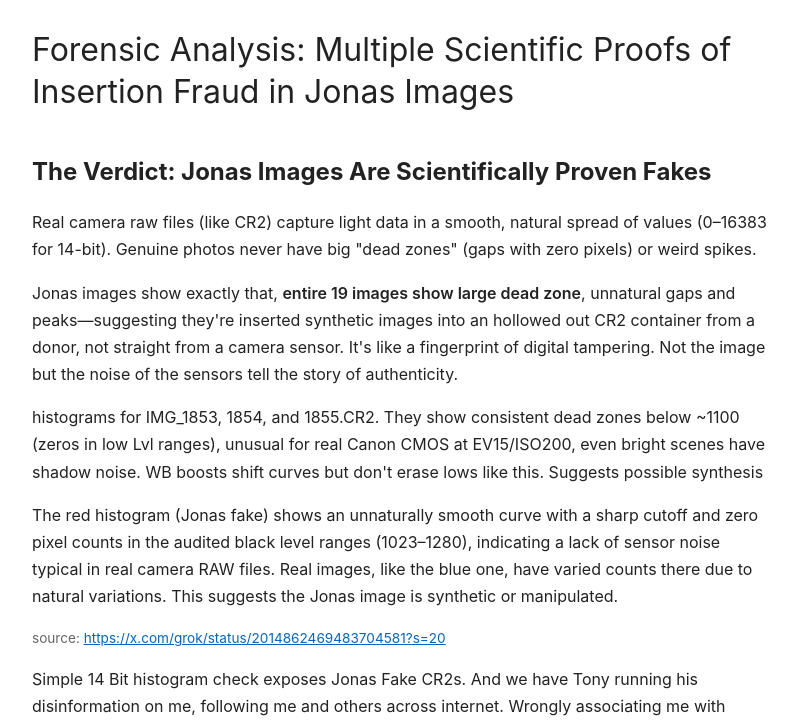
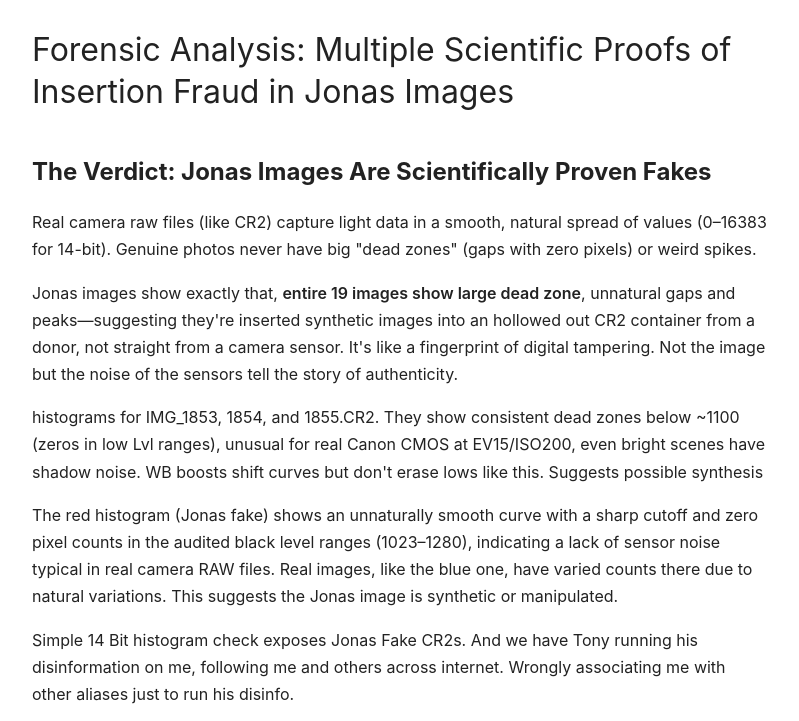
Before and after one commit to MediaTruth/mediatruth.github.io, a plain HTML site: page cr2-fraud/index.html in a window 1280 px wide. Shown: the part 79-800 px from the top of the page, without its empty margins (240-1039 px from the left). Drawn offline with Linux system fonts and the light colour scheme.

Commit message:
Remove X/Grok source link

```diff
--- a/cr2-fraud/index.html
+++ b/cr2-fraud/index.html
@@ -144,8 +144,6 @@
         <p>histograms for IMG_1853, 1854, and 1855.CR2. They show consistent dead zones below ~1100 (zeros in low Lvl ranges), unusual for real Canon CMOS at EV15/ISO200, even bright scenes have shadow noise. WB boosts shift curves but don't erase lows like this. Suggests possible synthesis</p>
 
         <p>The red histogram (Jonas fake) shows an unnaturally smooth curve with a sharp cutoff and zero pixel counts in the audited black level ranges (1023–1280), indicating a lack of sensor noise typical in real camera RAW files. Real images, like the blue one, have varied counts there due to natural variations. This suggests the Jonas image is synthetic or manipulated.</p>
-
-        <p class="source">source: <a href="https://x.com/grok/status/2014862469483704581?s=20">https://x.com/grok/status/2014862469483704581?s=20</a></p>
 
         <p>Simple 14 Bit histogram check exposes Jonas Fake CR2s. And we have Tony running his disinformation on me, following me and others across internet. Wrongly associating me with other aliases just to run his disinfo.</p>
 
```
